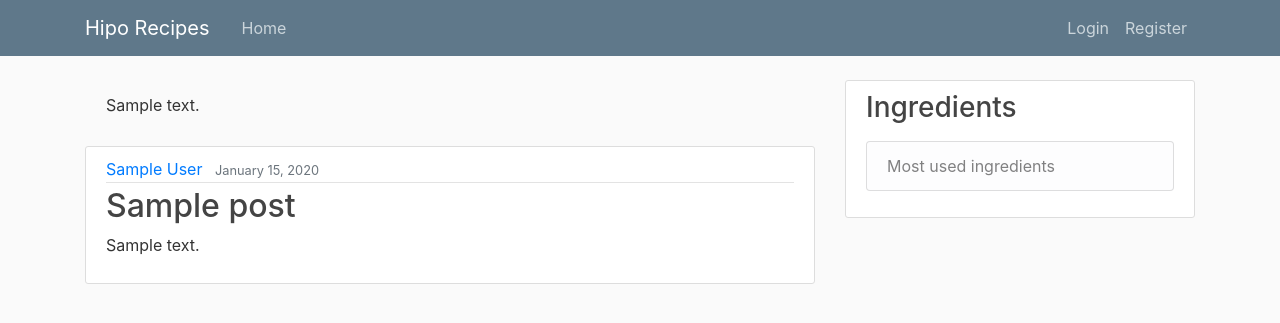
After one commit to damlanisa/Hipo-Recipes, a Django app: template hipo_recipes/recipes/templates/recipes/home.html in a window 1280 px wide. The commit adds this page. Shown: the top 323 px of the page. Run offline with Django 3.2, Linux system fonts and the light colour scheme; the template is opened without the code that fills it: most values are stand-ins (such as "Sample title", 1, 10 or a date in 2020); some libraries are stand-ins or nearby versions.

Commit message:
Update base.html and add home.html

```diff
--- a/hipo_recipes/recipes/templates/recipes/base.html
+++ b/hipo_recipes/recipes/templates/recipes/base.html
@@ -30,12 +30,19 @@
                 <div class="collapse navbar-collapse" id="navbarToggle">
                     <div class="navbar-nav mr-auto">
                         <a class="nav-item nav-link" href="{% url 'recipes-home' %}">Home</a>
+                        {% if user.is_authenticated %}
                         <a class="nav-item nav-link" href="">Create Recipe</a>
+                        {% endif %}
                     </div>
                     <!-- Navbar Right Side -->
                     <div class="navbar-nav">
-                        <a class="nav-item nav-link" href="#">Login</a>
-                        <a class="nav-item nav-link" href="#">Register</a>
+                        {% if user.is_authenticated %}
+                        <a class="nav-item nav-link" href="{% url 'profile' %}">Profile</a>
+                        <a class="nav-item nav-link" href="{% url 'logout' %}">Logout</a>
+                        {% else %}
+                        <a class="nav-item nav-link" href="{% url 'login' %}">Login</a>
+                        <a class="nav-item nav-link" href="{% url 'register' %}">Register</a>
+                        {% endif %}
                     </div>
                 </div>
             </div>
@@ -44,6 +51,13 @@
     <main role="main" class="container">
         <div class="row">
             <div class="col-md-8">
+                {% if messsages %}
+                {% for message in messsages %}
+                <div class="alert alert-{{ message.tags }}">
+                    {{ message }}
+                </div>
+                {% endfor %}
+                {% endif %}
                 {% block content %}{% endblock %}
             </div>
             <div class="col-md-4">
--- /dev/null
+++ b/hipo_recipes/recipes/templates/recipes/home.html
@@ -0,0 +1,15 @@
+{% extends "recipes/base.html" %}
+{% block content %}
+    {% for post in posts %}
+        <article class="media content-section">
+          <div class="media-body">
+            <div class="article-metadata">
+              <a class="mr-2" href="#">{{ post.author }}</a>
+              <small class="text-muted">{{ post.date_posted|date:"F d, Y" }}</small>
+            </div>
+            <h2><a class="article-title" href="#">{{ post.title }}</a></h2>
+            <p class="article-content">{{ post.content }}</p>
+          </div>
+        </article>
+    {% endfor %}
+{% endblock content %}
```
